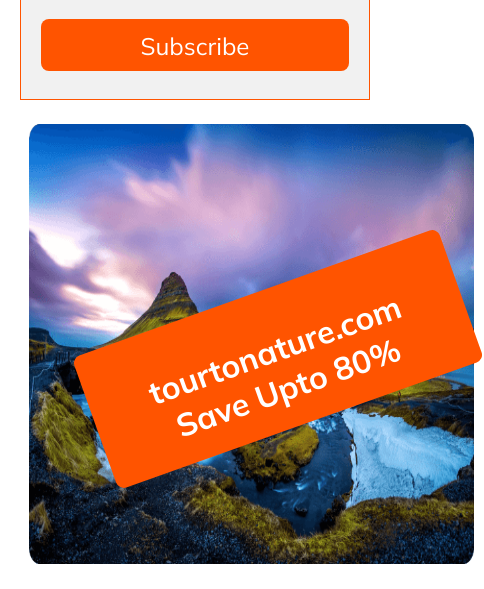
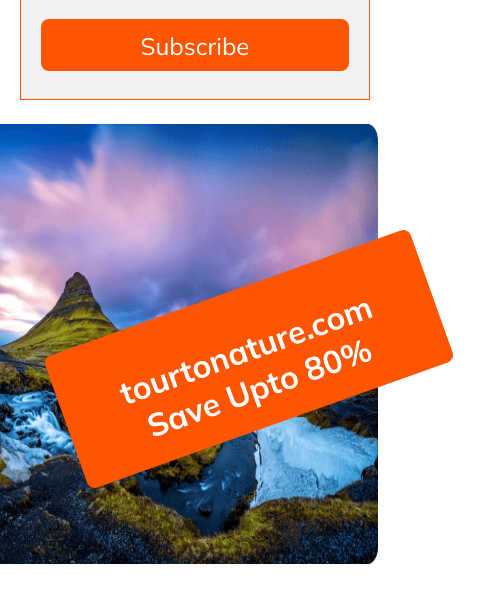
Before and after one commit to medhabicorp/B9-A2-Medhabi-Travel, a plain HTML site: page index.html in a window 390 px wide. Shown: the part 5920-6509 px from the top of the page, 484 px wide, since content can reach past the window. Drawn offline with Linux system fonts and the light colour scheme.

Commit message:
there no last, i guess

```diff
--- a/styles/tourtonature.css
+++ b/styles/tourtonature.css
@@ -303,7 +303,7 @@ button:hover{
     height: auto;
 }
 .save-up-to-image > img{
-    max-width: 100%;
+    min-width: 100%;
     min-height: 440px;
 }
 form {
@@ -548,7 +548,7 @@ input[type="date"] {
     border-radius: 16px;
     position: relative;
     left: -25%;
-    max-width: 100%;
+    width: 100%;
 }
 .save-up-to-image>img{
     max-width: 445px;
```
